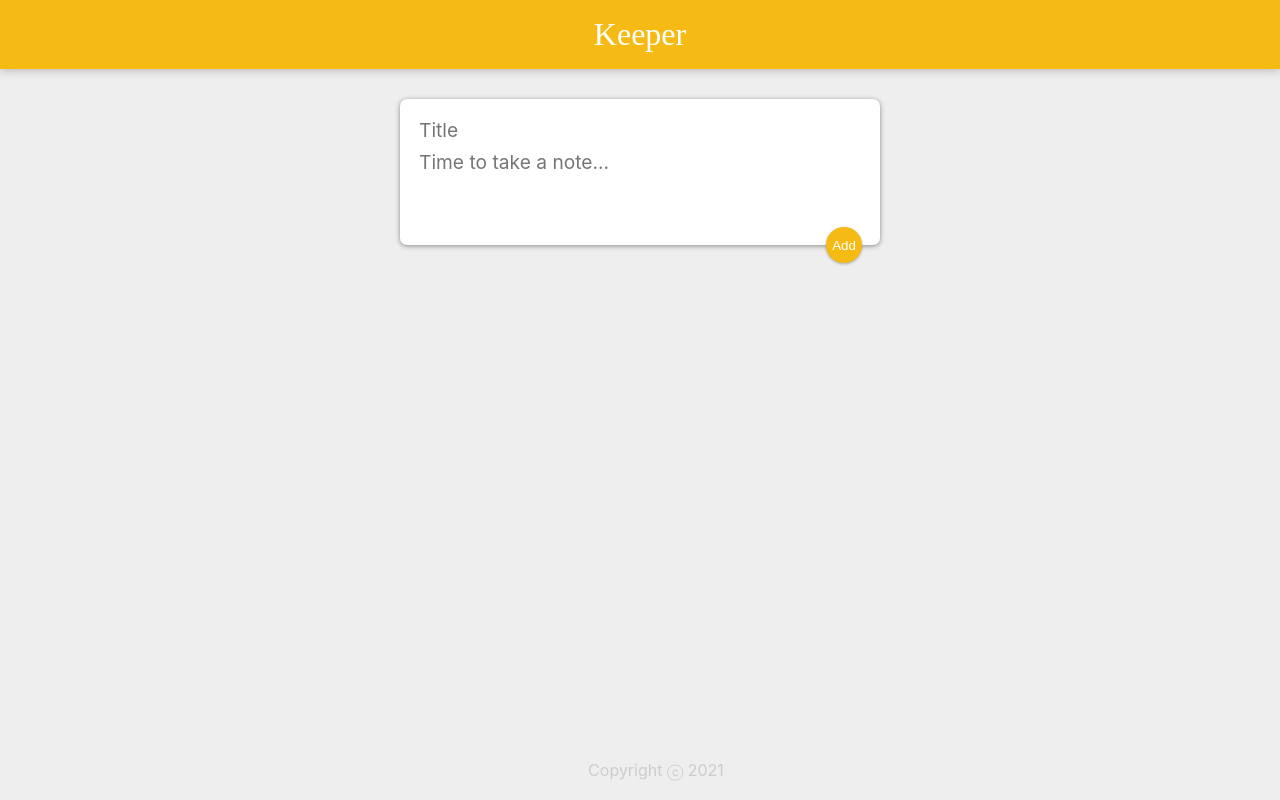
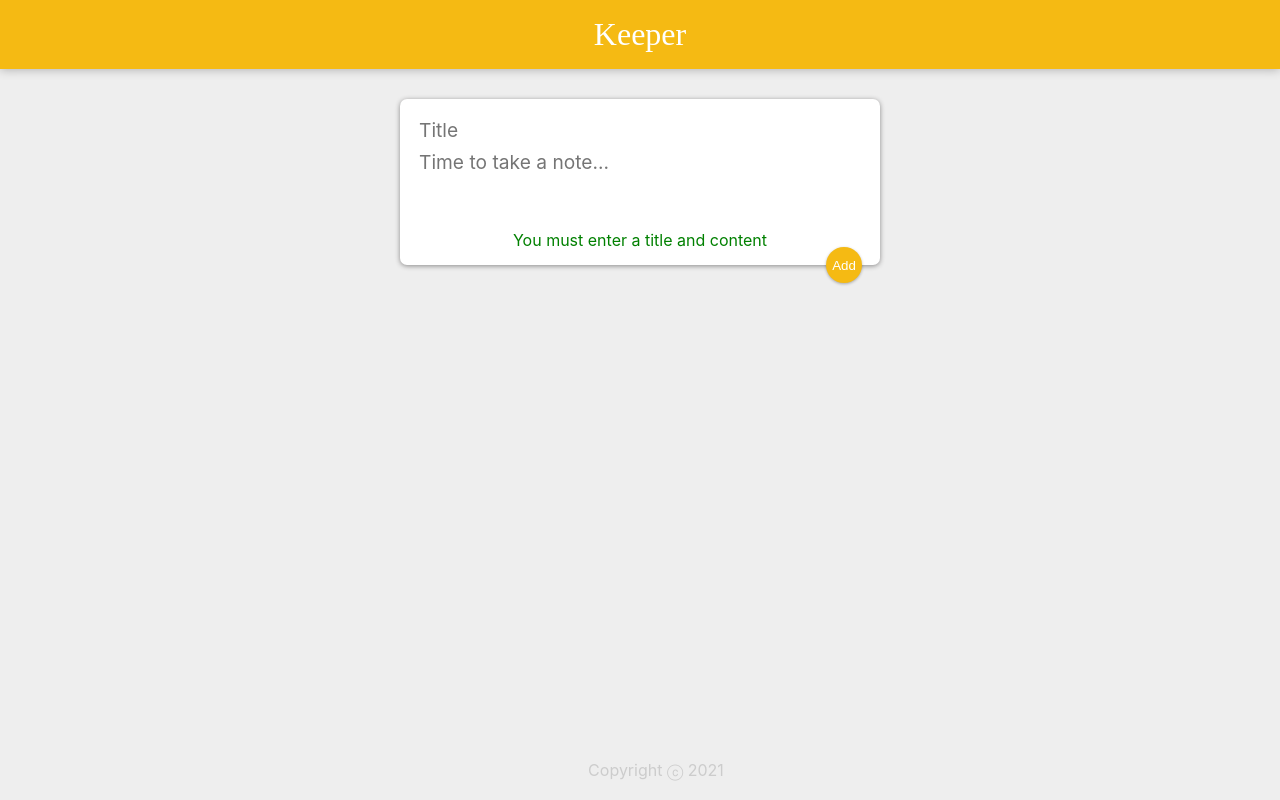
Before and after one commit to stockialex/web_development, a React (Create React App) app in the folder keeper-app/: page / in a window 1280 px wide. Built offline with nearby package versions, Linux system fonts and the light colour scheme; a web font is replaced by a local one.

Commit message:
restriction to create empty notes

```diff
--- a/keeper-app/src/components/CreateNote.jsx
+++ b/keeper-app/src/components/CreateNote.jsx
@@ -1,10 +1,11 @@
 import { useState } from 'react';
-
-
 
 const CreateNote = (props) => {
     const [title, setTitle] = useState('')
     const [content, setContent] = useState('')
+
+    const isEmpty = (title === '' || content === '')
+    const error = isEmpty ? 'You must enter a title and content' : null
 
     const handleChangeTitle = (event) => {
         setTitle(event.target.value)
@@ -15,6 +16,7 @@ const CreateNote = (props) => {
     }
 
     const handleSubmit = (event) => {
+
         let note = {
             noteTitle: title,
             noteContent: content
@@ -48,7 +50,8 @@ const CreateNote = (props) => {
                     onChange={handleChangeContent}
                 >
                 </textarea>
-                <button onClick={handleSubmit}>Add</button>
+                <div style={{color: 'green'}}>{error}</div>
+                <button disabled={error} onClick={handleSubmit}>Add</button>
             </form>
         </div>
     )
```
Also changed, not shown: 1 other file (tests, documents, lock files or other folders).
